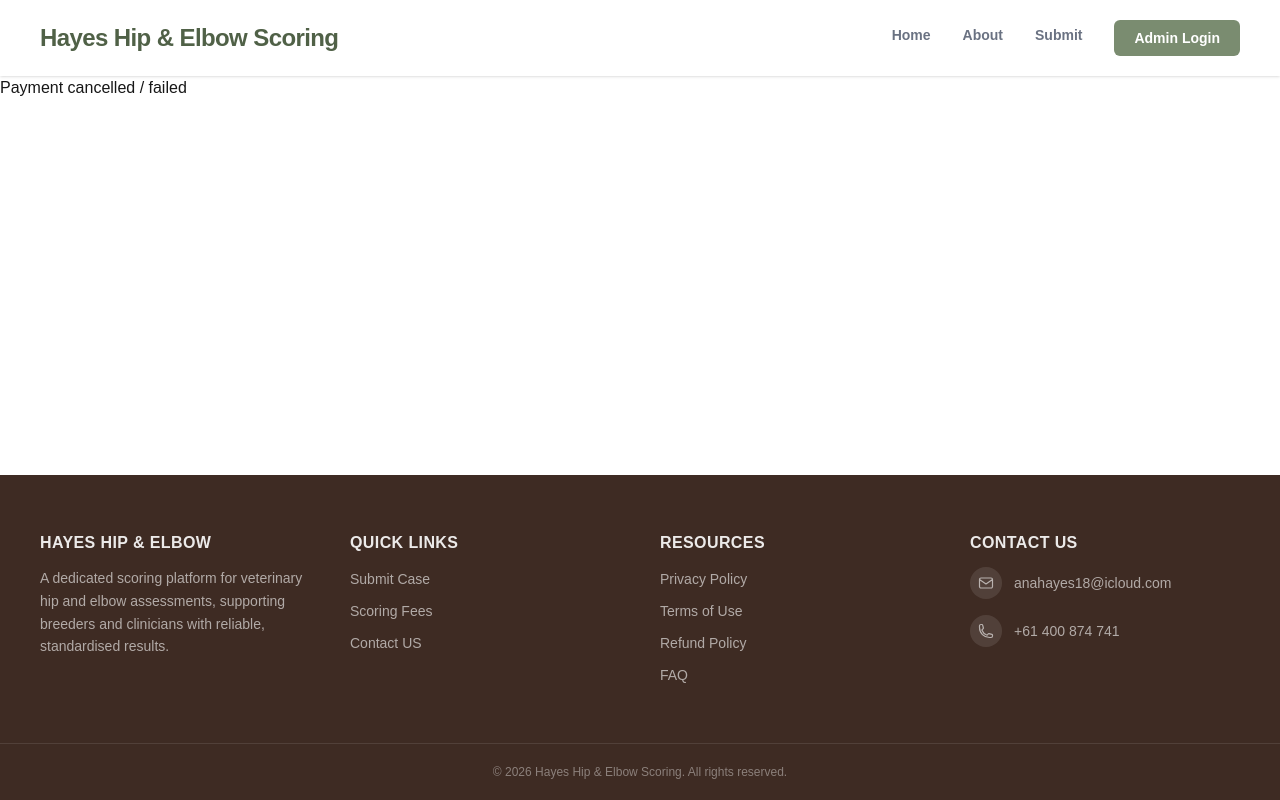
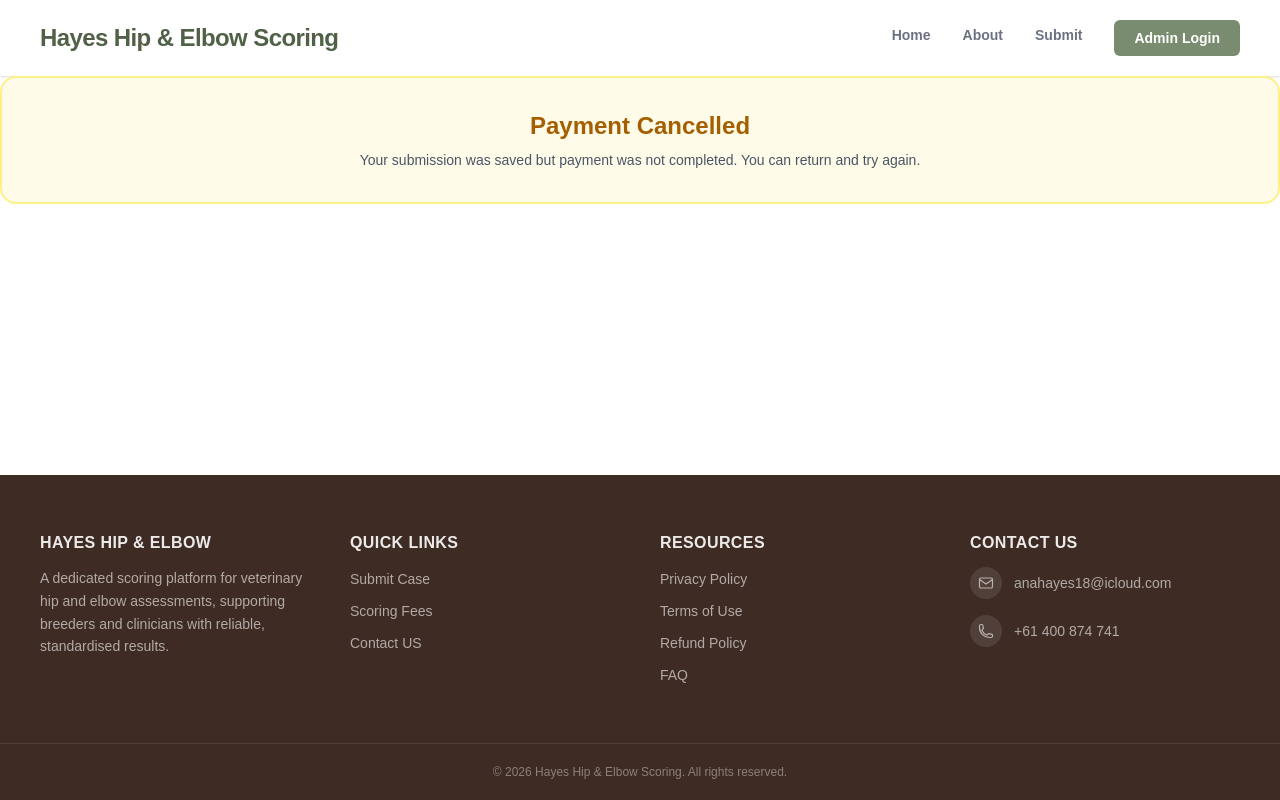
Before and after one commit to CodedBeats/Hayes_Hip_and_Elbow_Scoring, a Next.js app: page /cancel in a window 1280 px wide. Built offline with nearby package versions, Linux system fonts and the light colour scheme.

Commit message:
feat(payment): improved cancelled transaction page

```diff
--- a/app/(main)/cancel/page.tsx
+++ b/app/(main)/cancel/page.tsx
@@ -1,3 +1,10 @@
 export default function CancelPage() {
-    return <h1>Payment cancelled / failed</h1>;
+    return (
+        <div className="rounded-2xl border-2 border-yellow-200 bg-yellow-50 p-8 text-center">
+            <p className="text-2xl font-bold text-yellow-700">Payment Cancelled</p>
+            <p className="mt-2 text-sm text-gray-600">
+                Your submission was saved but payment was not completed. You can return and try again.
+            </p>
+        </div>
+    );
 }
```
